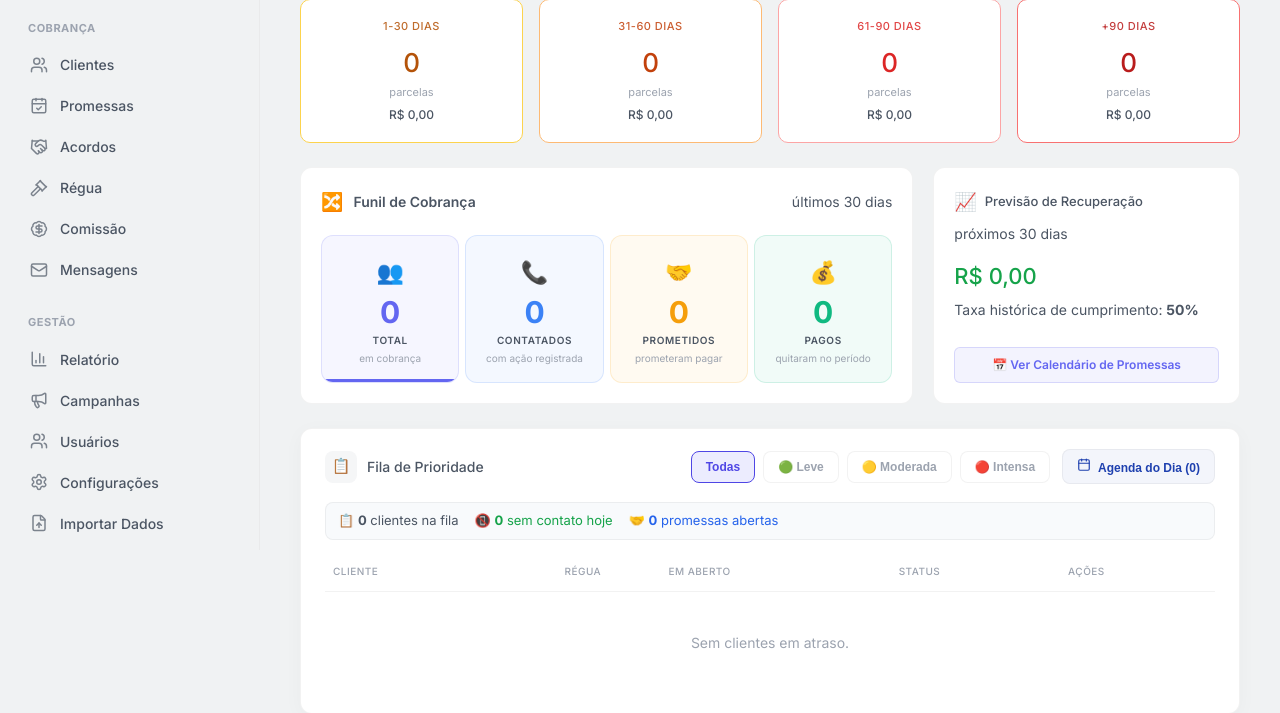
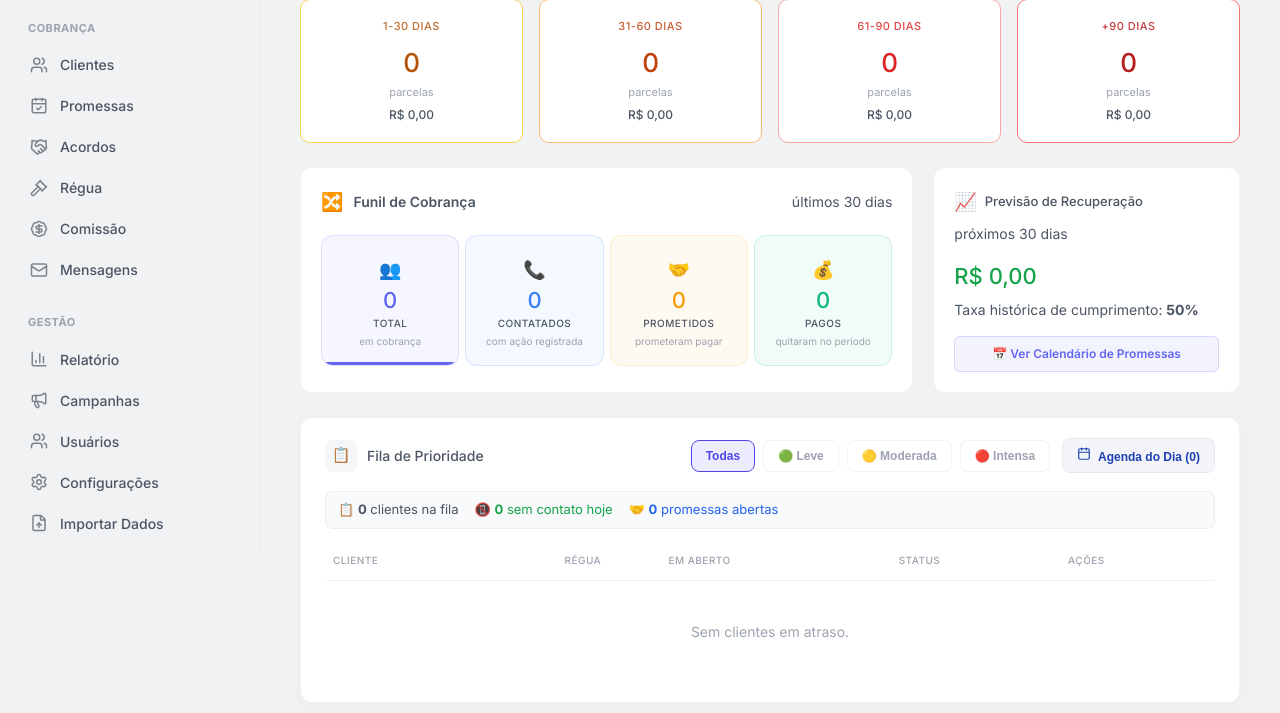
Before and after one commit to adauto1/Gest-o-de-Cobran-a, a FastAPI app: page /dashboard in a window 1280 px wide. Shown: the part 250-963 px from the top of the page. Run offline with FastAPI, Linux system fonts and the light colour scheme; the visitor is signed in with stand-in values (Sample User, id 1); data that the repository does not hold is empty; parts of the project's set-up code (start-up, migrations or seed data) failed here and were passed over.

Commit message:
style: ajusta peso das fontes do funil para o padrão do app (500/22px)
Co-Authored-By: Claude Sonnet 4.6 <noreply@anthropic.com>

```diff
--- a/app/templates/dashboard.html
+++ b/app/templates/dashboard.html
@@ -964,9 +964,9 @@
   }
   .funil-step.no-link { cursor: default; }
 
-  .funil-ico  { font-size:22px; margin-bottom:8px; display:block; }
-  .funil-num  { font-size:30px; font-weight:700; line-height:1; display:block; }
-  .funil-lbl  { font-size:10px; margin-top:6px; font-weight:600; text-transform:uppercase; letter-spacing:0.6px; color:var(--text-2); display:block; }
+  .funil-ico  { font-size:18px; margin-bottom:6px; display:block; }
+  .funil-num  { font-size:22px; font-weight:500; line-height:1; display:block; }
+  .funil-lbl  { font-size:10px; margin-top:5px; font-weight:500; text-transform:uppercase; letter-spacing:0.5px; color:var(--text-2); display:block; }
   .funil-sub  { font-size:10px; color:var(--text-3); margin-top:3px; display:block; }
 
   .funil-progress {
```
